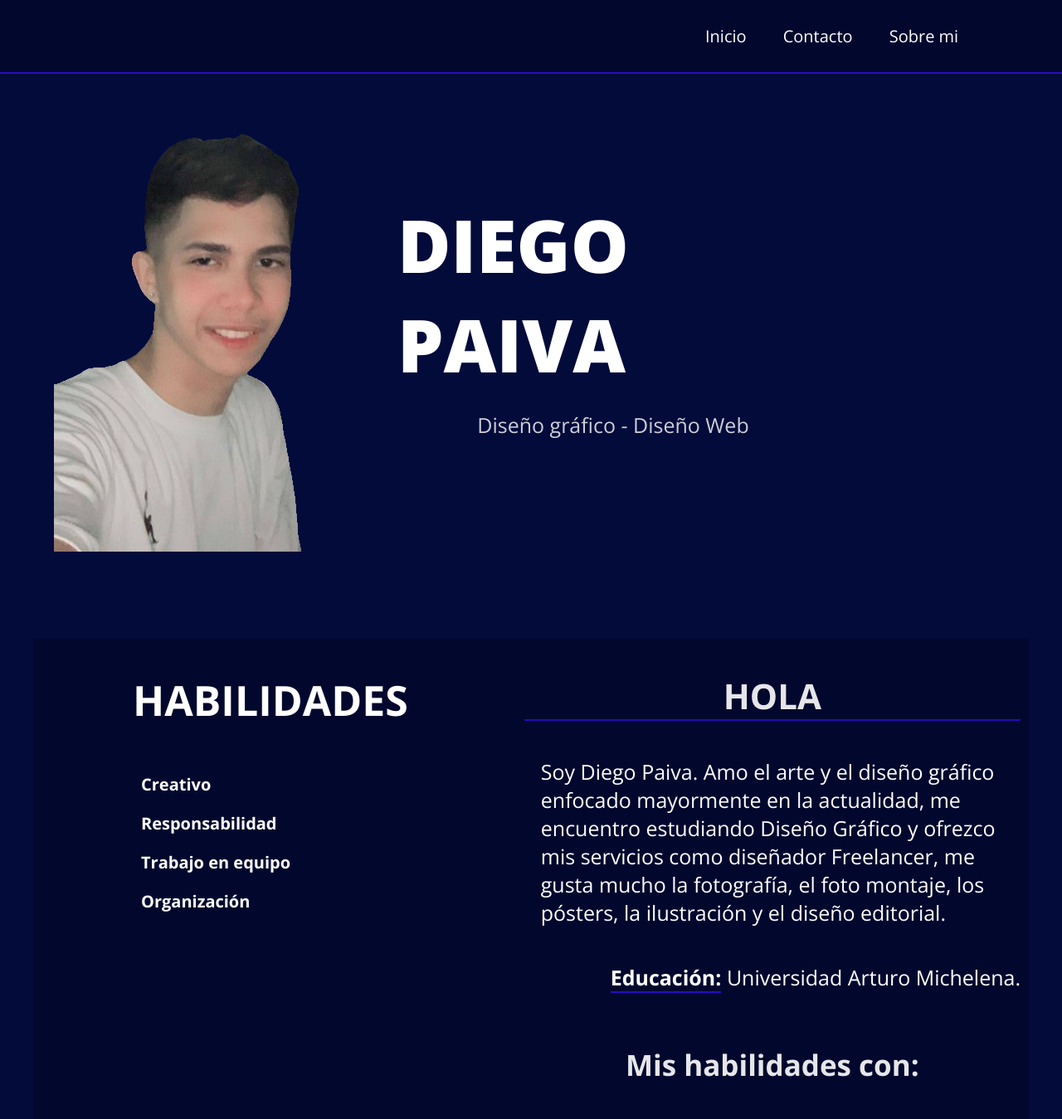
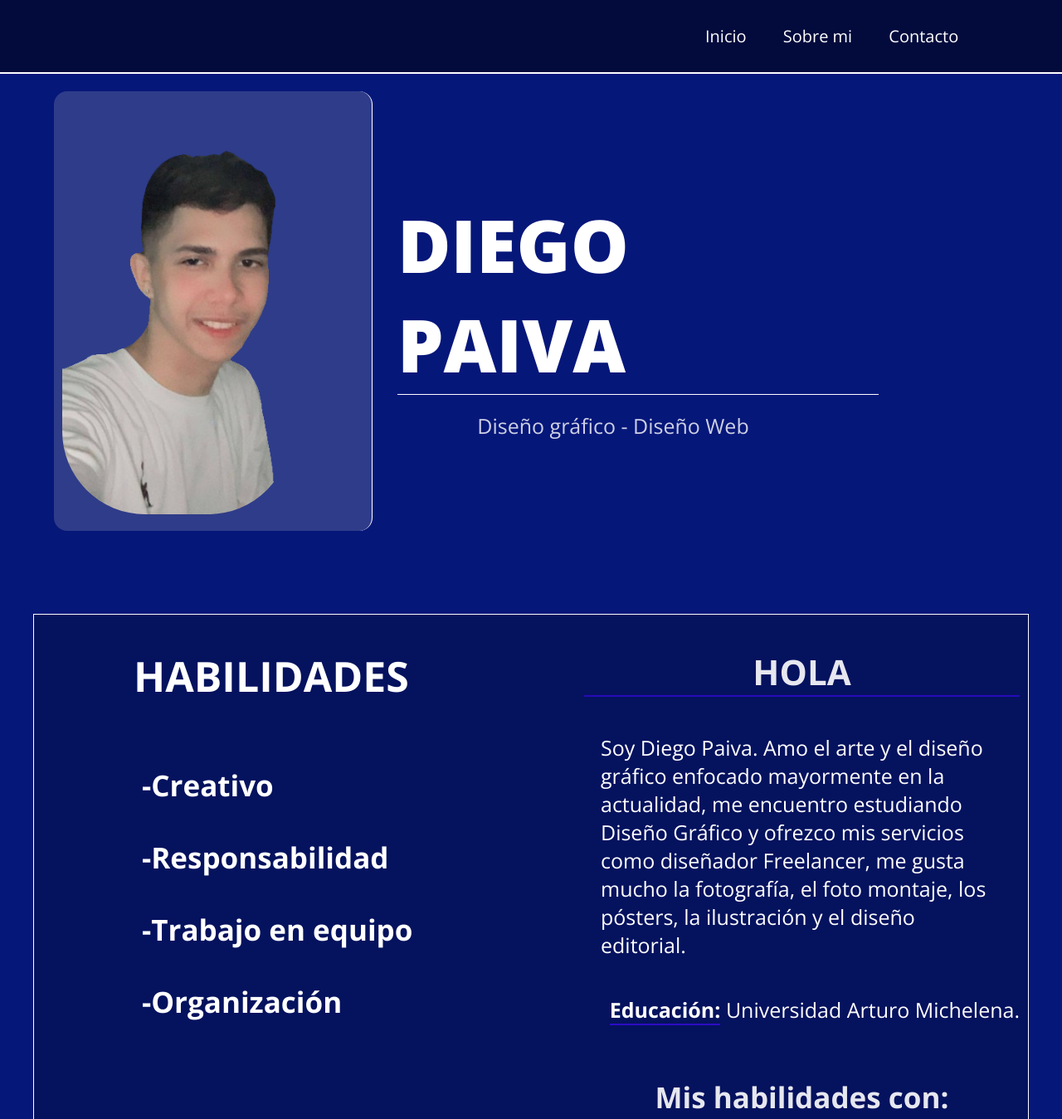
Before and after one commit to dpdesigns555/dpdesigns555.github.io, a plain HTML site: page index.html in a window 1280 px wide. Shown: the top 1349 px of the page at 83% size. Drawn offline with nearby package versions, Linux system fonts and the light colour scheme.

Commit message:
Agregando cositasssss

```diff
--- a/CSS/styles.css
+++ b/CSS/styles.css
@@ -8,16 +8,21 @@
     font-family: 'Open Sans', sans-serif;
 }
 
+html {
+    scroll-behavior: smooth;
+}
+
 a {
 
     color: white;
 }
 
 body {
-    background-color: rgb(3, 11, 58);
+    background-color: rgb(6, 23, 122);
     color: white;
 
 }
+
 
 .navbar {
     position: fixed;
@@ -27,8 +32,8 @@ body {
     align-items: center;
     text-align: center;
     justify-content: space-between;
-    border-bottom: 2px solid rgb(43, 12, 196);
-    background-color: rgba(0, 0, 0, 0.212);
+    border-bottom: 2px solid rgb(255, 255, 255);
+    background-color: rgba(0, 0, 0, 0.5);
     padding: 30px;
     transition: all 0.5s ease;
 }
@@ -36,6 +41,7 @@ body {
 
 .navbar.active {
     background-color: #000000;
+    text-shadow:  2px 2px 10px rgb(145, 49, 49);
     padding: 20px;
 }
 
@@ -59,7 +65,7 @@ body {
     left: 0;
     height: 2px;
     width: 100%;
-    background-color: rgb(43, 12, 196);
+    background-color: rgb(255, 255, 255);
     transform-origin: right;
     transform: scaleX(0);
     transition: transform 0.2s ease-in-out;
@@ -95,6 +101,7 @@ body {
     margin-bottom: 20px;
     margin-top: 140px;
     margin-left: 60px;
+    border-bottom: 1px solid white;
 }
 
 
@@ -113,8 +120,18 @@ body {
 .img-diego {
     width: 30%;
     margin: 0;
-    margin-top: 80px;
+    margin-top: 100px;
     margin-left: 65px;
+    border-radius: 1em 1em;
+    border-right: solid 1px rgb(255, 255, 255);
+    background-color: #bdbdbd38;
+    padding: 10px;
+    padding-bottom: 15px;
+}
+
+.img-diego img {
+    border-radius: 100px;
+    height: 500px;
 }
 
 main {
@@ -130,6 +147,7 @@ main {
    max-width: 1300px;
    margin-top: 30px;
    margin-top: 100px !important;
+   scroll-margin-top: 45px;
 }
 
 .personal-skills {
@@ -143,13 +161,21 @@ main {
 
 .personal-skills h1 {
     font-size: 50px;
+    margin-bottom: 20px;
     text-transform: uppercase;
 }
 
 .personal-skills p {
-    font-size: 20px;
+    font-size: 35px;
     padding: 10px;
+    padding-bottom: 30px !important;
     font-weight: bold;
+
+}
+
+.personal-skills img {
+    margin-top: 250px;
+
 }
 
 .skills-programs {
@@ -218,6 +244,10 @@ body::-webkit-scrollbar-thumb {
     margin: 0 auto;
     max-width: 1200px;
     background-color: #0000003b;
-
+    border: solid 1px white;
 
 }
+
+footer {
+    padding: 40px;
+}
--- a/index.html
+++ b/index.html
@@ -17,8 +17,8 @@
             </div>
             <div class="enlaces">
                 <a href="#">Inicio</a>
+                <a href="#aboutMe">Sobre mi</a>
                 <a href="#">Contacto</a>
-                <a href="#">Sobre mi</a>
             </div>
         </nav>
     </header>
@@ -40,18 +40,18 @@
 
     </main>
 
-    <section class="info">
+    <section class="info" id="aboutMe">
 
         <div class="personal-skills">
             <h1>Habilidades</h1>
             <br>
             <br>
-            <p>Creativo</p>
-            <p>Responsabilidad</p>
-            <p>Trabajo en equipo</p>
-            <p>Organización</p>
+            <p>-Creativo</p>
+            <p>-Responsabilidad</p>
+            <p>-Trabajo en equipo</p>
+            <p>-Organización</p>
 
-            <img src="" alt="">
+            <img src="SOURCES/img.png" alt="">
         </div>
 
         <div class="skills-programs">
@@ -101,6 +101,8 @@
 
     </section>
 
+    <footer></footer>
+
     <script src="JS/menu.js"></script>
     <script src="JS/skills.js"></script>
 </body>
```
Also changed, not shown: SOURCES/img.png (added).
